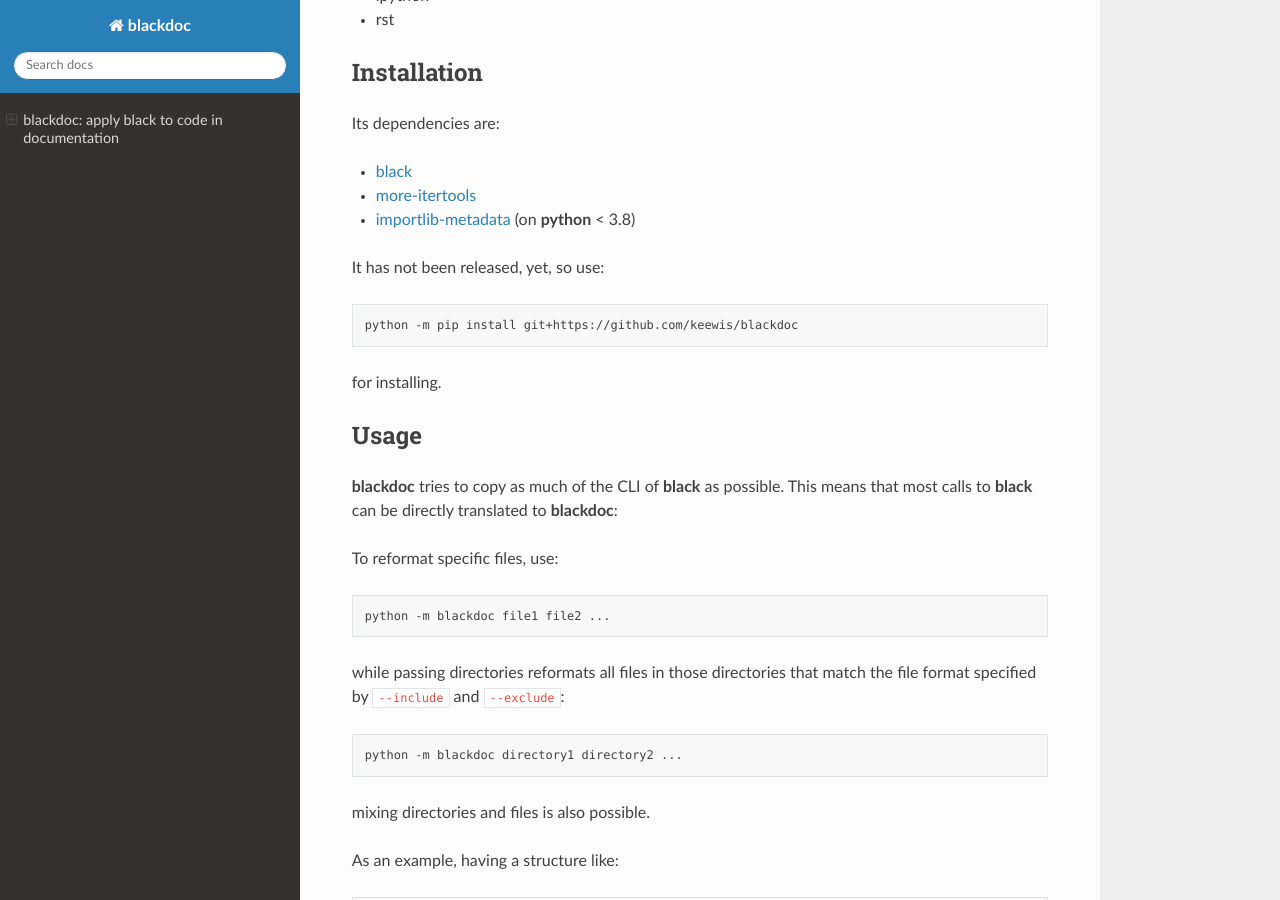
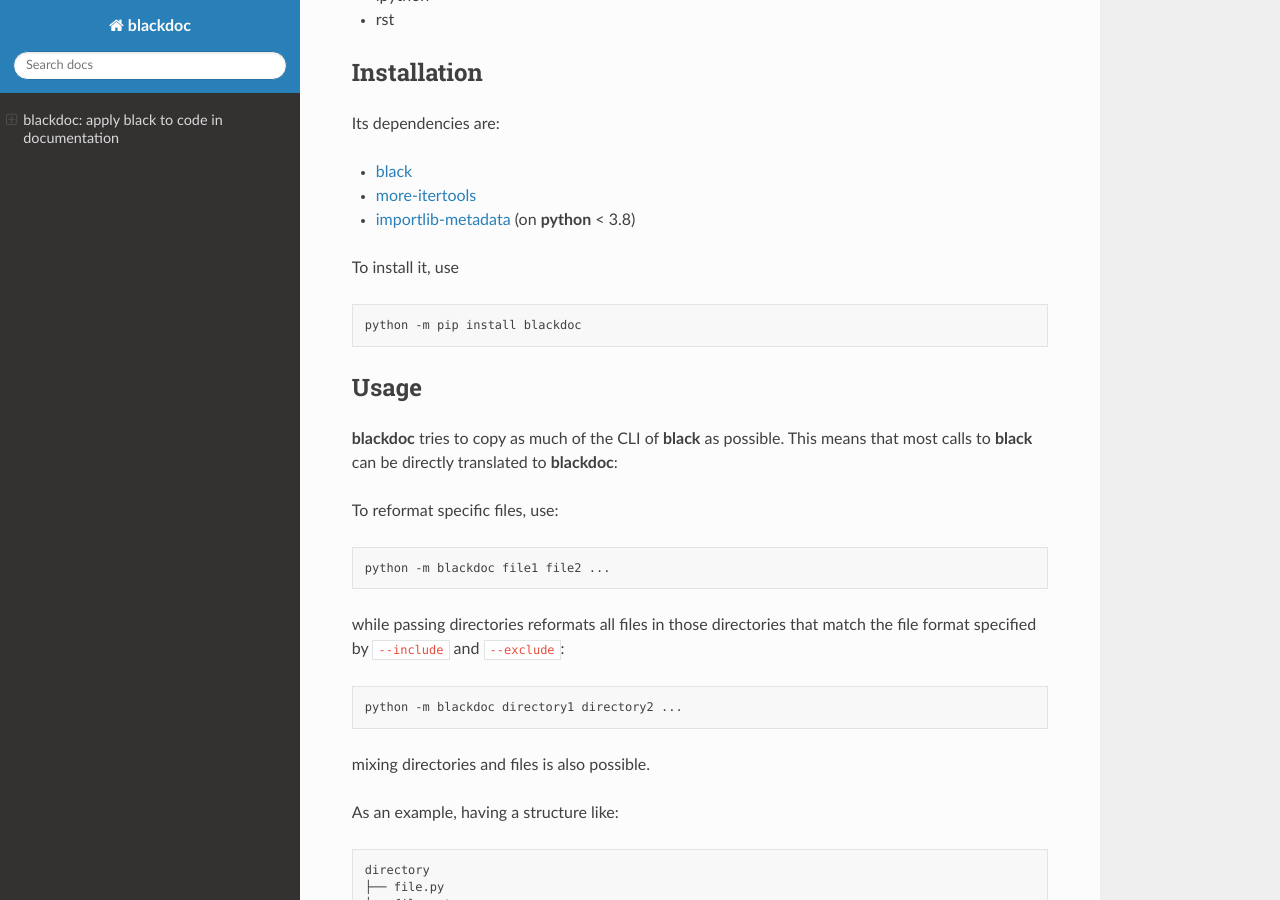
Before and after one commit to keewis/blackdoc, a Sphinx documentation site: the page built from doc/index.rst, in a window 1280 px wide and 900 px high, scrolled down 320 px. Built offline with Sphinx 7.4.7 and the Read the Docs theme 2.0.0, drawn with Linux system fonts in a browser that asks for light colours.

Commit message:
update the install instructions

```diff
--- a/doc/index.rst
+++ b/doc/index.rst
@@ -19,13 +19,11 @@
 - `importlib-metadata`_ (on **python** < 3.8)
 
 
-It has not been released, yet, so use:
+To install it, use
 
 .. code:: bash
 
-   python -m pip install git+https://github.com/keewis/blackdoc
-
-for installing.
+   python -m pip install blackdoc
 
 
 .. _more-itertools: https://more-itertools.readthedocs.io/
```
